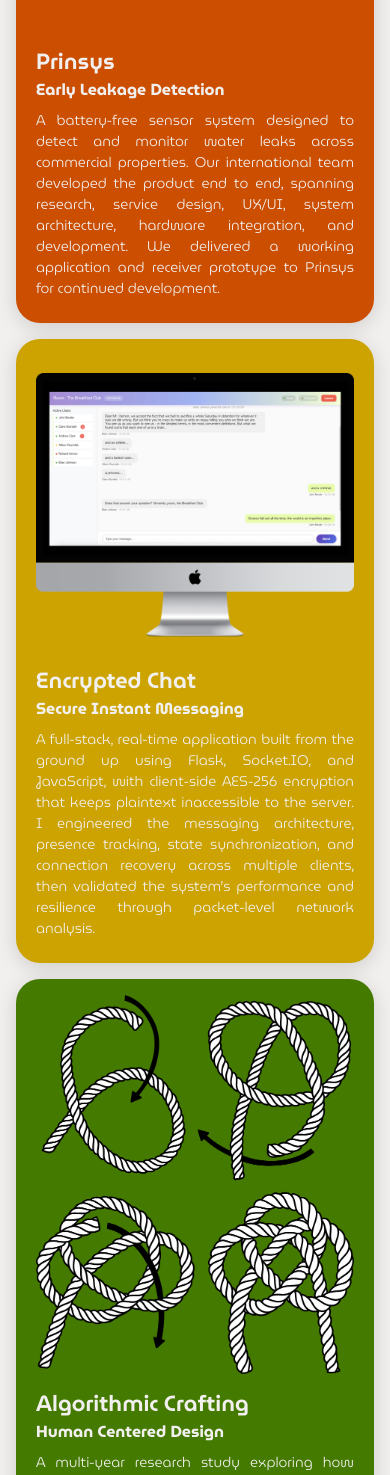
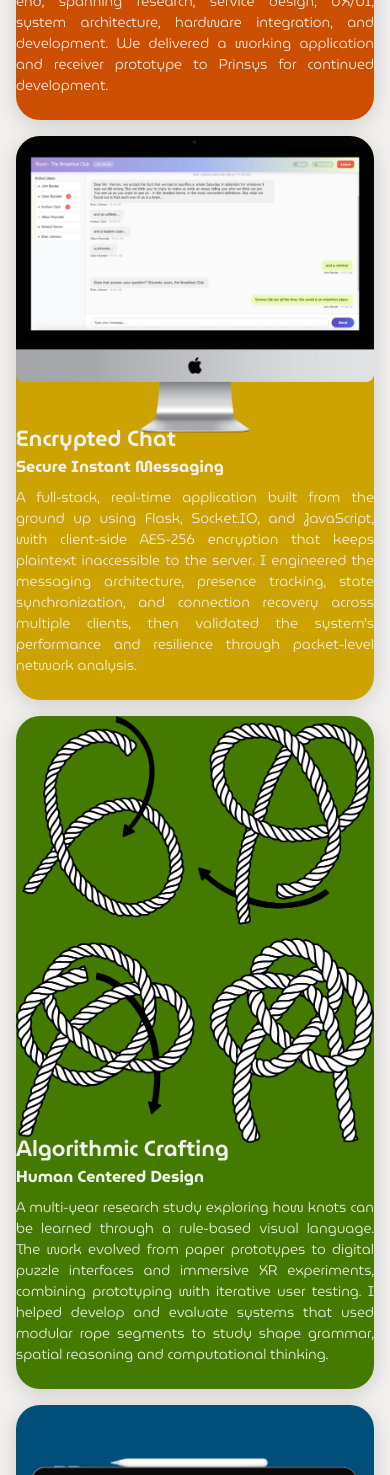
Before and after one commit to Rwilly1/Cradle, a Flask app: page / in a window 390 px wide. Shown: the part 1111-2586 px from the top of the page. Run offline with Flask 3, Linux system fonts and the light colour scheme; some libraries are stand-ins or nearby versions.

Commit message:
Make mobile project-image spacing scale proportionally
Each project card's image had its own fixed-px margin/size values tuned
by eye at the iPhone 16 Pro Max's 440px width, so they drifted apart at
other widths. Introduce --mobile-scale (viewport width / 440px) and
express every one of those values as a multiple of it, so the whole
card scales together — identical to the original tuning at exactly
440px, and proportional above and below it.

Also reset align-items to flex-start on the image containers: the
shared desktop rule for these classes centers content vertically, which
mobile never reset, so any leftover slack between an image and its
min-height split above and below it and broke the proportional math at
the edges of the range.

Co-Authored-By: Claude Sonnet 5 <noreply@anthropic.com>

```diff
--- a/static/css/style.css
+++ b/static/css/style.css
@@ -867,6 +867,12 @@ html {
         overflow-x: hidden;
         background-color: #f2f0ef;
         padding: 0;
+        /* Every project-image margin/size below was hand-tuned per popup at the iPhone 16
+           Pro Max's 440px width. Rather than each using its own fixed px (which stops
+           being the same relative position at any other width), express them all as a
+           multiple of this one ratio so the whole card scales together — at exactly
+           440px it's identical to the original tuning, and it grows/shrinks from there. */
+        --mobile-scale: calc(100vw / 440px);
     }
 
     /* Add mobile header */
@@ -914,7 +920,7 @@ html {
         max-width: 100%;
         height: auto;
         border-radius: 24px;
-        padding: 16px 20px 0 20px;
+        padding: calc(16px * var(--mobile-scale, 1)) calc(20px * var(--mobile-scale, 1)) 0 calc(20px * var(--mobile-scale, 1));
         margin: 0;
         box-shadow: 0 4px 20px rgba(0, 0, 0, 0.15);
         display: flex;
@@ -1002,15 +1008,22 @@ html {
     .popup-project {
         flex-direction: column;
         height: auto;
-        gap: 20px;
+        gap: calc(20px * var(--mobile-scale, 1));
         padding-top: 0px;
     }
 
     .project-image {
         width: 100%;
         height: auto;
-        min-height: 300px;
+        min-height: calc(300px * var(--mobile-scale, 1));
         order: 1;
+        /* The desktop rule for this class centers a shorter image inside a taller
+           min-height box (align-items: center), which this mobile block never resets.
+           That let any leftover slack between min-height and the image's actual
+           rendered height split above *and* below it, breaking the margin-top math
+           below whenever an image didn't exactly fill min-height. Pin to the top so the
+           gap from the box edge is always exactly padding + margin-top, full stop. */
+        align-items: flex-start;
     }
 
     .project-text {
@@ -1042,17 +1055,17 @@ html {
     }
 
     #popup-1 .project-image {
-        min-height: 450px;
+        min-height: calc(450px * var(--mobile-scale, 1));
         display: flex;
-        align-items: center;
+        align-items: flex-start;
         justify-content: center;
-        margin-top: -24px;
-        margin-bottom: -38px;
+        margin-top: calc(-24px * var(--mobile-scale, 1));
+        margin-bottom: calc(-38px * var(--mobile-scale, 1));
     }
 
     #popup-1 .project-image img {
         max-width: 200%;
-        max-height: 800px;
+        max-height: calc(800px * var(--mobile-scale, 1));
         transform: none !important;
         mask-image: none !important;
         -webkit-mask-image: none !important;
@@ -1072,7 +1085,7 @@ html {
 
     #popup-2 .project-image img {
         max-width: 100% !important;
-        max-height: 400px !important;
+        max-height: calc(400px * var(--mobile-scale, 1)) !important;
     }
 
     #popup-2 .project-text {
@@ -1086,7 +1099,7 @@ html {
 
     #popup-3 .algorithmic-layout {
         flex-direction: column;
-        gap: 24px;
+        gap: calc(24px * var(--mobile-scale, 1));
     }
 
     #popup-3 .algorithmic-knots {
@@ -1094,12 +1107,15 @@ html {
         gap: 0;
         min-height: auto;
         justify-content: center;
+        /* See .project-image above — the desktop rule for this class also centers
+           vertically, which would otherwise reintroduce the same top-gap inconsistency. */
+        align-items: flex-start;
     }
 
     #popup-3 .algorithmic-knots .knots-square {
         display: block;
         width: 100%;
-        max-width: 400px;
+        max-width: calc(400px * var(--mobile-scale, 1));
         height: auto;
     }
 
@@ -1115,10 +1131,10 @@ html {
     #popup-4 .project-image {
         position: relative;
         display: flex;
-        align-items: center;
+        align-items: flex-start;
         justify-content: center;
-        margin-top: -38px;
-        margin-bottom: -38px;
+        margin-top: calc(-38px * var(--mobile-scale, 1));
+        margin-bottom: calc(-38px * var(--mobile-scale, 1));
     }
 
     #popup-4 .project-image .islanding-image {
```
